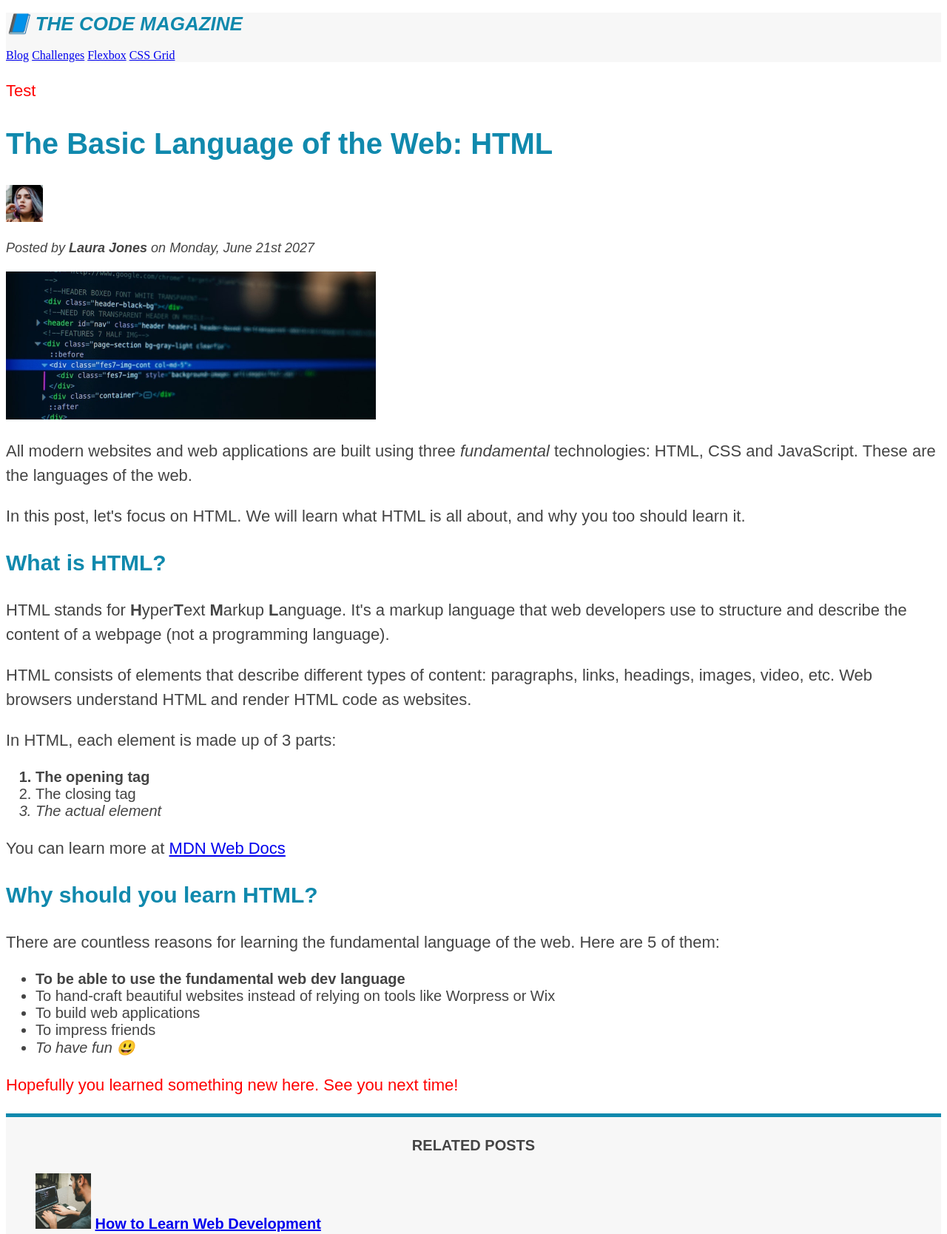
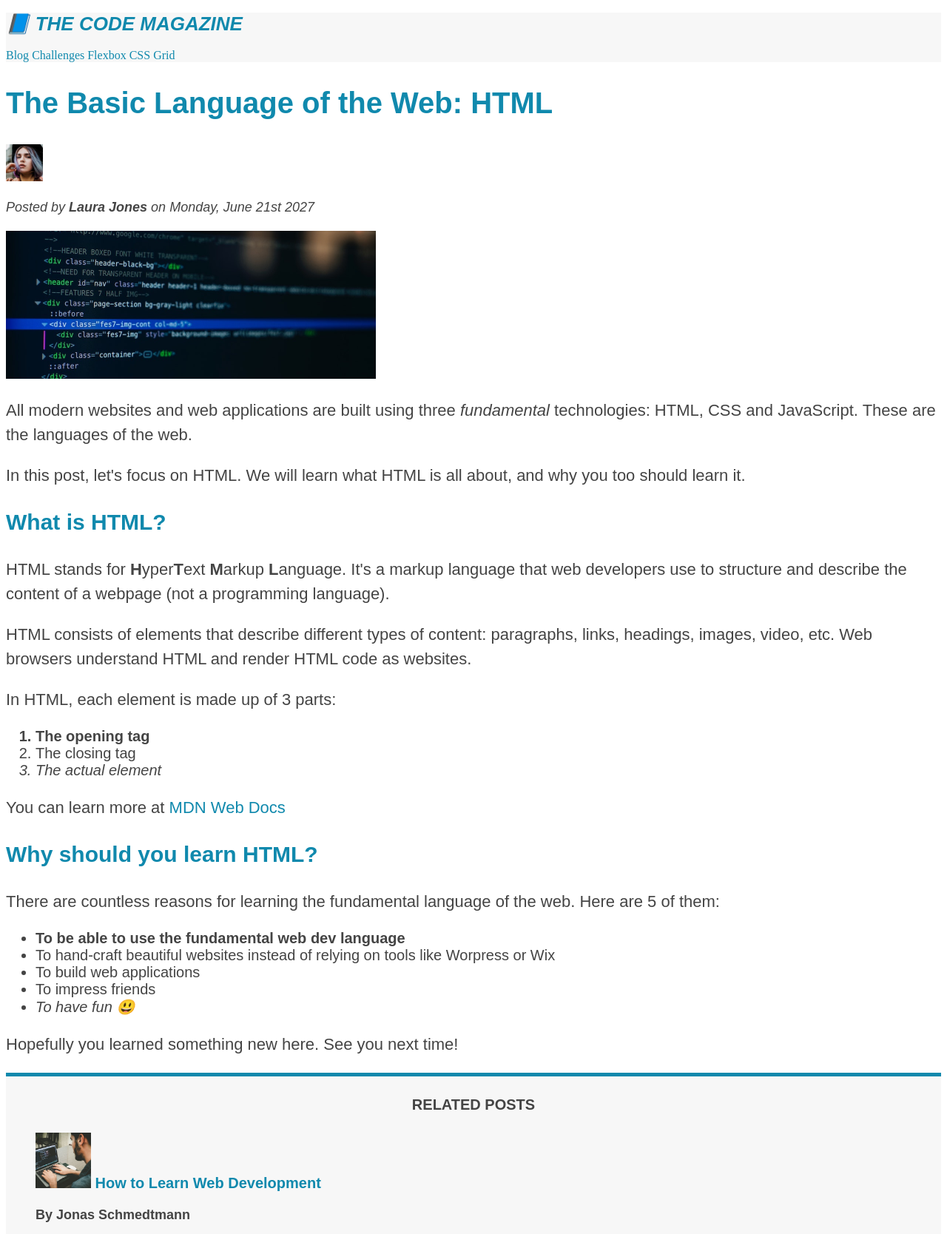
Before and after one commit to monocodes/html-css-jonas, a plain HTML site: page 03-CSS-Fundamentals/index.html in a window 1280 px wide. Shown: the top 1668 px of the page at 74% size. Drawn offline with Linux system fonts and the light colour scheme.

Commit message:
29-Styling-Links

```diff
--- a/03-CSS-Fundamentals/index.html
+++ b/03-CSS-Fundamentals/index.html
@@ -30,7 +30,6 @@
     </header>
 
     <article>
-      <p>Test</p>
       <header>
         <h2>The Basic Language of the Web: HTML</h2>
 
--- a/03-CSS-Fundamentals/style.css
+++ b/03-CSS-Fundamentals/style.css
@@ -110,11 +110,41 @@ li:last-child {
   color: red;
 } */
 
-/* paragraph really needs to bu a first child of article */
+/* paragraph really needs to be a first child of article */
+/* Misconception: this won't work */
 article p:first-child {
   color: red;
 }
 
-article p:last-child {
+/* And this worked because p is the last element of article */
+/* article p:last-child {
   color: red;
+} */
+
+/* Styling links */
+/* LVHA - real normal order: link, visited, hover, active */
+/* :link - only real links */
+a:link {
+  color: #1089ad;
+  text-decoration: none;
 }
+
+/* Visited links */
+a:visited {
+  /* color: #777; */
+  color: #1089ad;
+}
+
+/* Hovered by mouse cursor */
+a:hover {
+  color: orangered;
+  font-weight: bold;
+  text-decoration: underline orangered;
+}
+
+/* Pseudo-class when actually clicking on element */
+a:active {
+  background-color: black;
+  font-style: italic;
+}
+/* LVHA */
```
